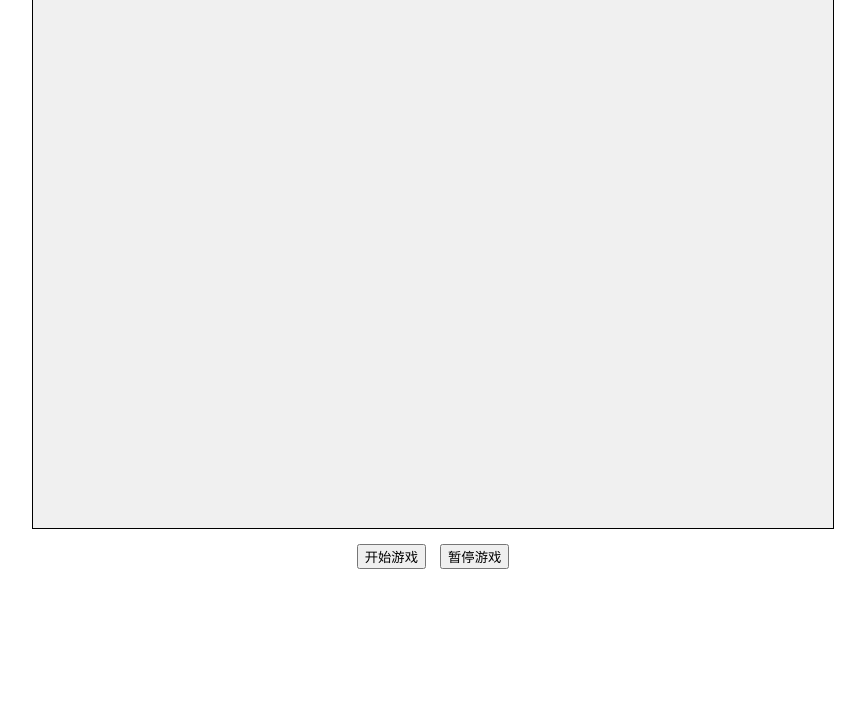
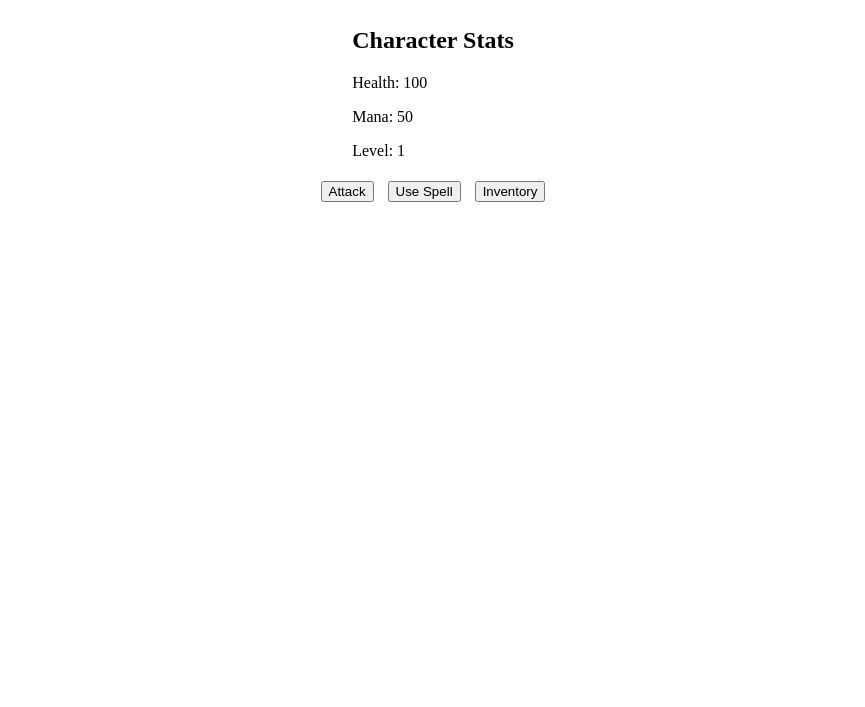
Before and after one commit to URagnarok/TestGPT5, a plain HTML site: page index.html in a window 1280 px wide. Shown: the part 93-800 px from the top of the page, without its empty margins (207-1072 px from the left). Drawn offline with Linux system fonts and the light colour scheme.

Commit message:
Update index.html

```diff
--- a/index.html
+++ b/index.html
@@ -1,19 +1,37 @@
 <!DOCTYPE html>
-<html lang="zh">
+<html lang="en">
 <head>
     <meta charset="UTF-8">
     <meta name="viewport" content="width=device-width, initial-scale=1.0">
-    <title>巫术冒险游戏</title>
+    <title>Wizardry Game</title>
     <link rel="stylesheet" href="styles.css">
 </head>
 <body>
     <div id="game-container">
-        <canvas id="gameCanvas"></canvas>
-        <div id="controls">
-            <button id="startGame">开始游戏</button>
-            <button id="pauseGame">暂停游戏</button>
+        <h1>Wizardry Adventure</h1>
+
+        <!-- Dungeon Map -->
+        <div id="dungeon-map"></div>
+
+        <!-- Stats Section -->
+        <div id="character-stats">
+            <h2>Character Stats</h2>
+            <p id="health">Health: 100</p>
+            <p id="mana">Mana: 50</p>
+            <p id="level">Level: 1</p>
         </div>
+
+        <!-- Inventory & Actions -->
+        <div id="actions">
+            <button id="attack">Attack</button>
+            <button id="use-spell">Use Spell</button>
+            <button id="open-inventory">Inventory</button>
+        </div>
+
+        <!-- Combat Result -->
+        <div id="combat-result"></div>
     </div>
-    <script src="game.js"></script>
+
+    <script src="script.js"></script>
 </body>
 </html>
```
